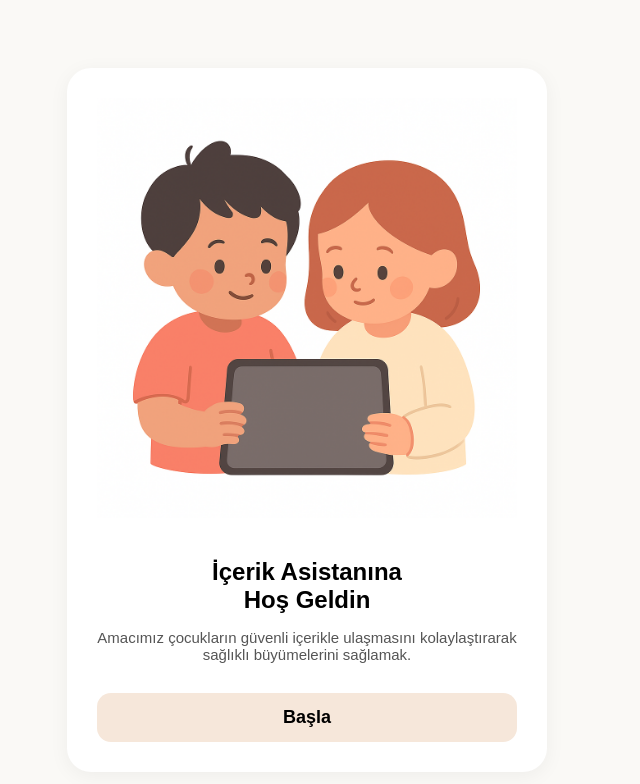
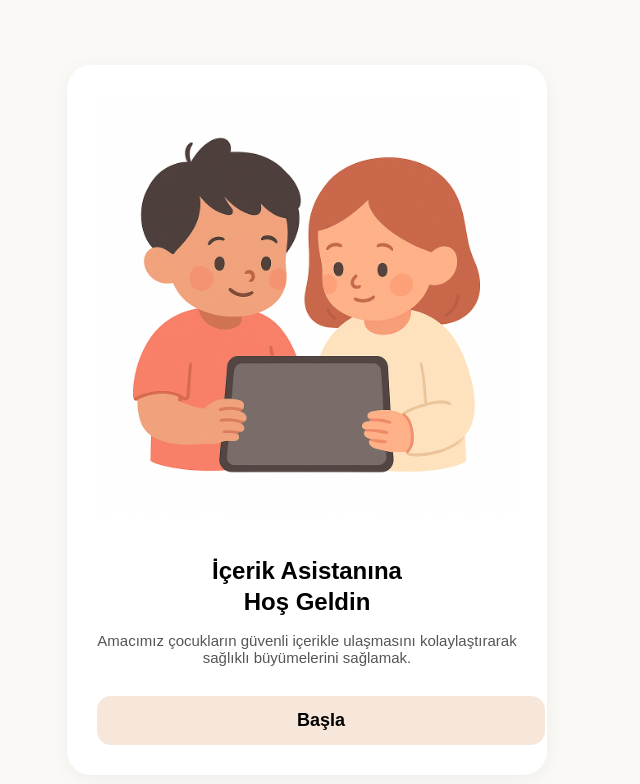
Before and after one commit to kubilaykcn-web/content-assistant-app, a Next.js app: page / in a window 1280 px wide. Shown: the top 784 px of the page, without its empty margins (333-973 px from the left). Built offline with nearby package versions, Linux system fonts and the light colour scheme.

Commit message:
Update page.js

```diff
--- a/app/page.js
+++ b/app/page.js
@@ -1,3 +1,5 @@
+import Link from "next/link";
+
 export default function Home() {
   return (
     <div
@@ -28,29 +30,47 @@ export default function Home() {
           style={{ width: "100%", marginBottom: "20px" }}
         />
 
-        <h1 style={{ fontSize: "24px", fontWeight: "700", marginBottom: "12px" }}>
-          İçerik Asistanına<br />Hoş Geldin
+        <h1
+          style={{
+            fontSize: "24px",
+            fontWeight: "700",
+            marginBottom: "12px",
+            lineHeight: "1.3",
+          }}
+        >
+          İçerik Asistanına
+          <br />
+          Hoş Geldin
         </h1>
 
-        <p style={{ color: "#555", fontSize: "15px", marginBottom: "30px" }}>
-          Amacımız çocukların güvenli içerikle ulaşmasını kolaylaştırarak sağlıklı
-          büyümelerini sağlamak.
+        <p
+          style={{
+            color: "#555",
+            fontSize: "15px",
+            marginBottom: "30px",
+          }}
+        >
+          Amacımız çocukların güvenli içerikle ulaşmasını kolaylaştırarak
+          sağlıklı büyümelerini sağlamak.
         </p>
 
-        <button
+        {/* Başla Butonu */}
+        <Link
+          href="/age"
           style={{
+            display: "block",
             width: "100%",
             padding: "14px",
             backgroundColor: "#F6E7DA",
             borderRadius: "14px",
-            border: "none",
-            cursor: "pointer",
+            textDecoration: "none",
+            color: "black",
+            fontWeight: "600",
             fontSize: "18px",
-            fontWeight: "600",
           }}
         >
           Başla
-        </button>
+        </Link>
       </div>
     </div>
   );
```
